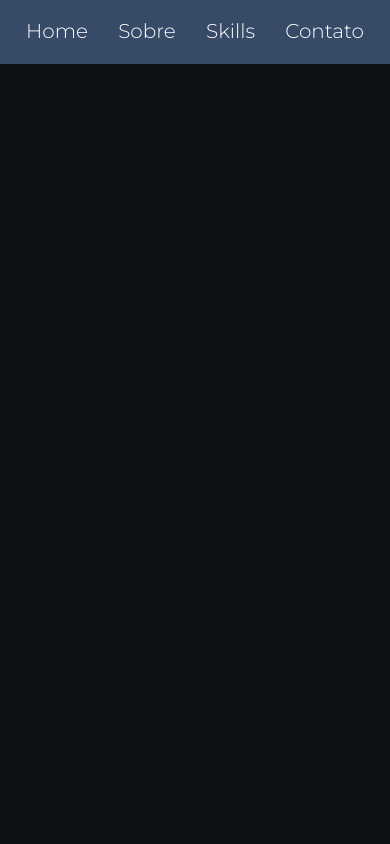
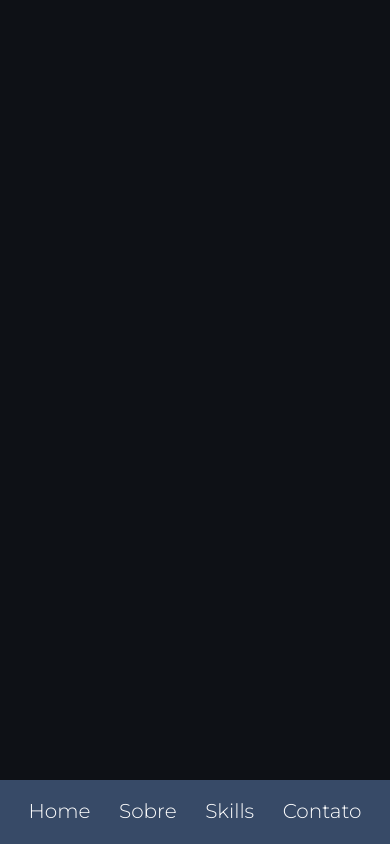
Before and after one commit to Pedro-Grimaldi-Hansel/Portfolio, a Next.js app: page /Sobre in a window 390 px wide. Built offline with nearby package versions, Linux system fonts and the light colour scheme.

Commit message:
barra de navegação no final da tela porem se tiver scroll n funciona

```diff
--- a/components/NavBar/NavBar.module.scss
+++ b/components/NavBar/NavBar.module.scss
@@ -2,19 +2,18 @@
     .NavBar{
         display: flex;
         align-items: center;
-        justify-content: space-between;
+        justify-content: space-evenly;
         height: 64px;
-        padding-left: 16px;
-        padding-right: 16px;
+        width: 100vw;
         background-color: #374A67;
+        position: absolute;
+        bottom: 0;
         a{
             font-size: 20px;
             transition: 150ms;
-                text-decoration: none;
-                margin-left: 10px;
-                margin-right: 10px;
-                border-bottom: 2px solid transparent;
-                transition: 0,4s;
+            text-decoration: none;
+            border-bottom: 2px solid transparent;
+            transition: 0,4s;
         }
         a:hover{
             border-color: #ffffff;
--- a/pages/index.tsx
+++ b/pages/index.tsx
@@ -31,10 +31,10 @@ export default function Home() {
        </section>
 
        <section className={styles.GitHubStats}>
-       <a href="https://github.com/Pedro-Grimaldi-Hansel" target="_blank" rel="noreferrer">
-        <img height="auto" width="auto" src="https://github-readme-stats.vercel.app/api/top-langs/?username=Pedro-Grimaldi-Hansel&count_private=true&layout=compact&bg_color=374A67&text_color=ffffff&title_color=ffffff&hide_border=true&border_radius=25"/>
+        <a href="https://github.com/Pedro-Grimaldi-Hansel" target="_blank" rel="noreferrer">
+        <img src="https://github-readme-stats.vercel.app/api/top-langs/?username=Pedro-Grimaldi-Hansel&count_private=true&layout=compact&bg_color=374A67&text_color=ffffff&title_color=ffffff&hide_border=true&border_radius=25"/>
         </a>
-      </section>
+       </section>
       <Navbar/>
       </main>
     </>
--- a/styles/scss/globals.scss
+++ b/styles/scss/globals.scss
@@ -2,6 +2,7 @@
 
 html,
 body {
+  min-height: 100%;
   padding: 0;
   margin: 0;
   color:#FFFFFF;
```
Also changed, not shown: styles/scss/index.module.scss (+13 -0 lines).
